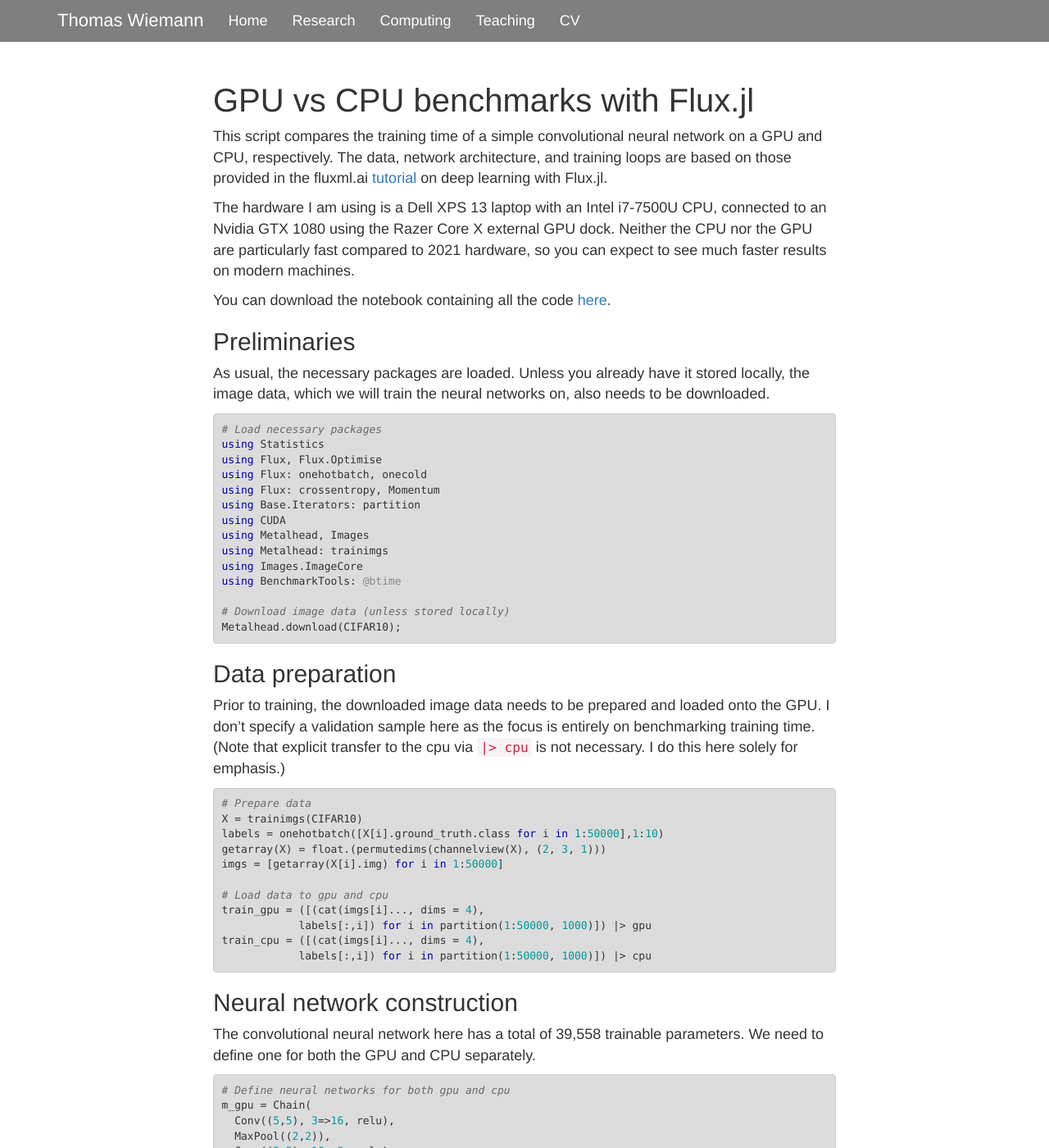
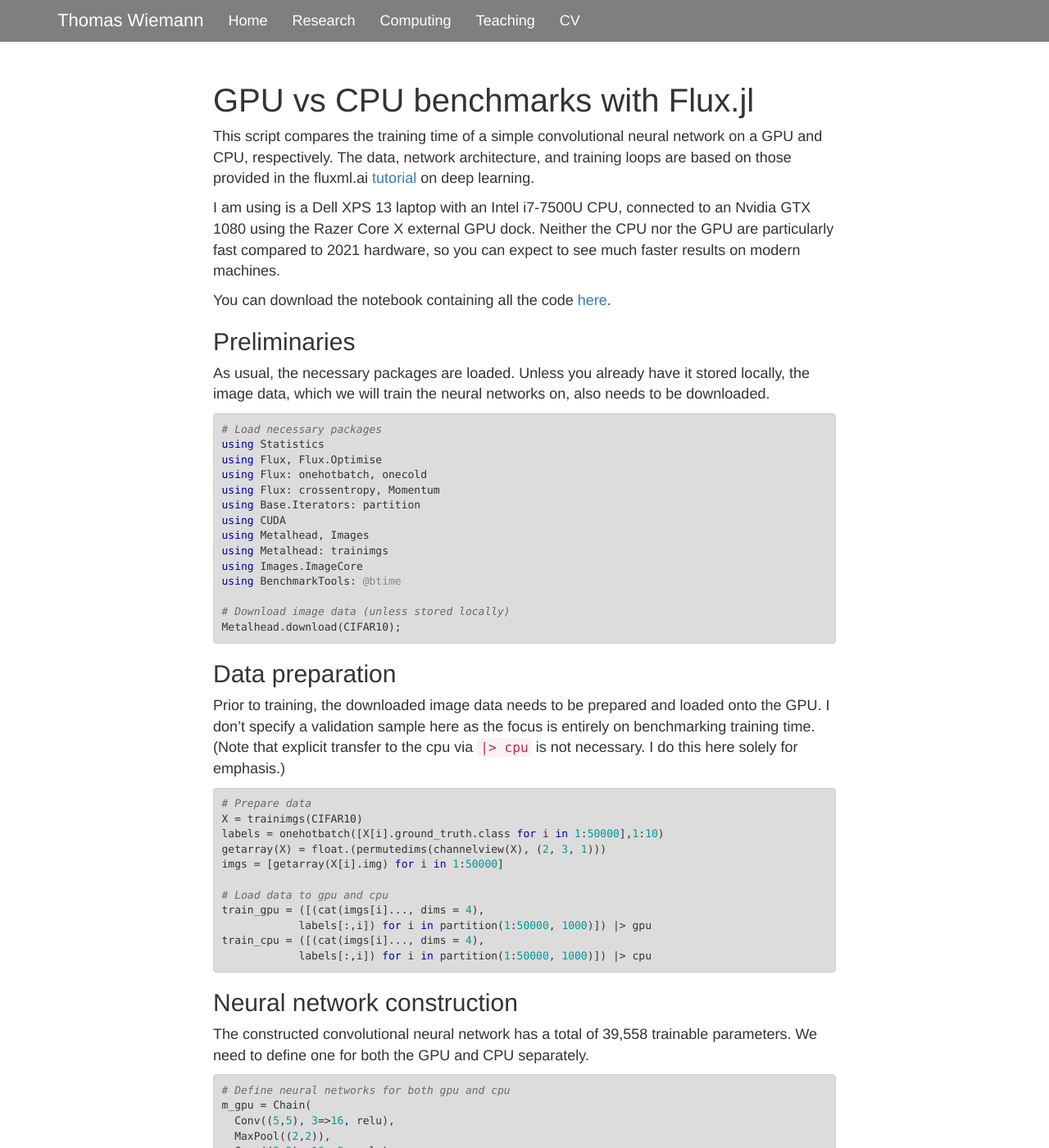
Before and after one commit to thomaswiemann/thomaswiemann.github.io, a Jekyll site: the page built from _posts/2021-10-03-GPU-vs-CPU-benchmarks-with-Flux.jl.md, in a window 1280 px wide and 1400 px high. Shown: the whole window at 82% size. Built offline with Jekyll 4.4.1, drawn with Linux system fonts in a browser that asks for light colours.

Commit message:
update to blog

````diff
--- a/_posts/2021-10-03-GPU-vs-CPU-benchmarks-with-Flux.jl.md
+++ b/_posts/2021-10-03-GPU-vs-CPU-benchmarks-with-Flux.jl.md
@@ -7,9 +7,9 @@ published: true
 
 # {{ page.title }}
 
-This script compares the training time of a simple convolutional neural network on a GPU and CPU, respectively. The data, network architecture, and training loops are based on those provided in the fluxml.ai [tutorial](https://fluxml.ai/tutorials/2020/09/15/deep-learning-flux.html) on deep learning with Flux.jl.
+This script compares the training time of a simple convolutional neural network on a GPU and CPU, respectively. The data, network architecture, and training loops are based on those provided in the fluxml.ai [tutorial](https://fluxml.ai/tutorials/2020/09/15/deep-learning-flux.html) on deep learning.
 
-The hardware I am using is a Dell XPS 13 laptop with an Intel i7-7500U CPU, connected to an Nvidia GTX 1080 using the Razer Core X external GPU dock. Neither the CPU nor the GPU are particularly fast compared to 2021 hardware, so you can expect to see much faster results on modern machines.
+I am using is a Dell XPS 13 laptop with an Intel i7-7500U CPU, connected to an Nvidia GTX 1080 using the Razer Core X external GPU dock. Neither the CPU nor the GPU are particularly fast compared to 2021 hardware, so you can expect to see much faster results on modern machines.
 
 You can download the notebook containing all the code [here](/assets/blog/2021-10-03-GPU-vs-CPU-benchmarks-with-Flux.jl/GPU-vs-CPU-benchmarks-with-Flux.jl.ipynb).
 
@@ -56,7 +56,7 @@ train_cpu = ([(cat(imgs[i]..., dims = 4),
 
 ### Neural network construction
 
-The convolutional neural network here has a total of 39,558 trainable parameters. We need to define one for both the GPU and CPU separately.
+The constructed convolutional neural network has a total of 39,558 trainable parameters. We need to define one for both the GPU and CPU separately.
 
 ```julia
 # Define neural networks for both gpu and cpu
````
Also changed, not shown: 1 other file.
